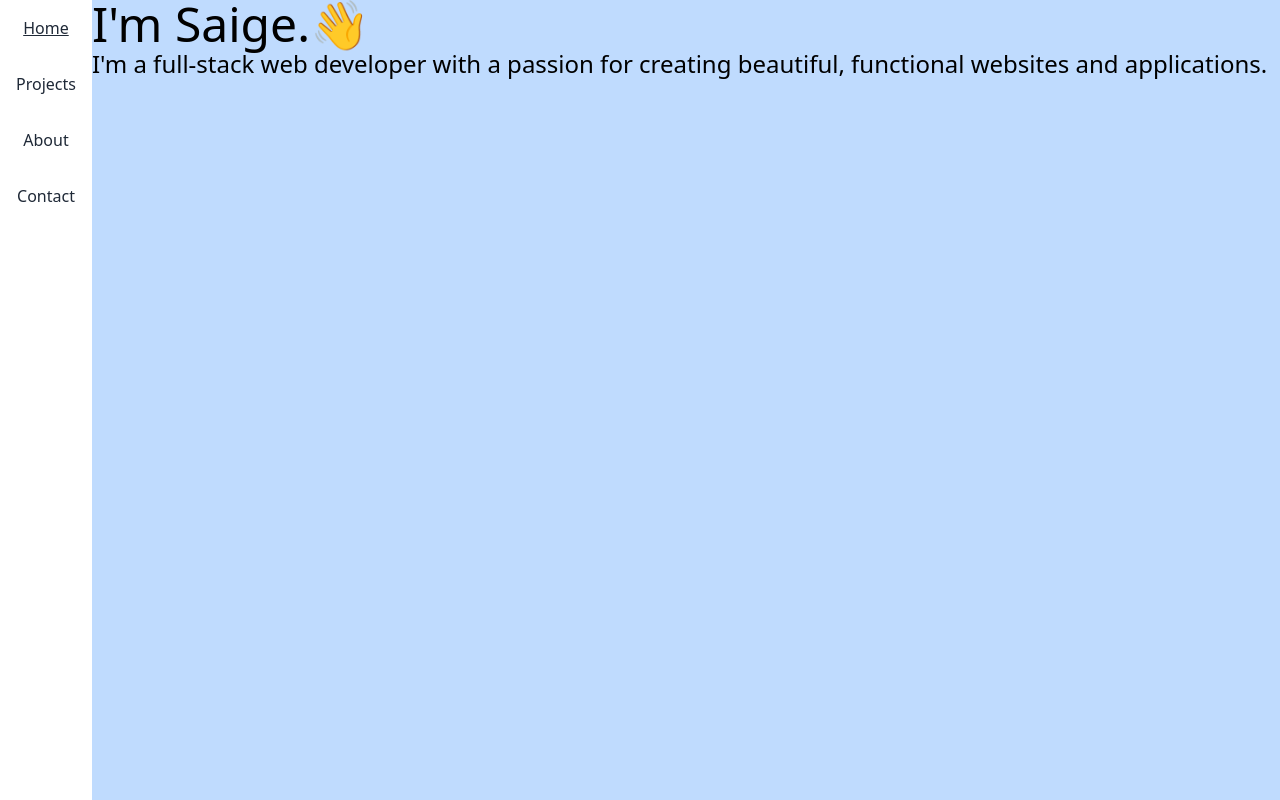
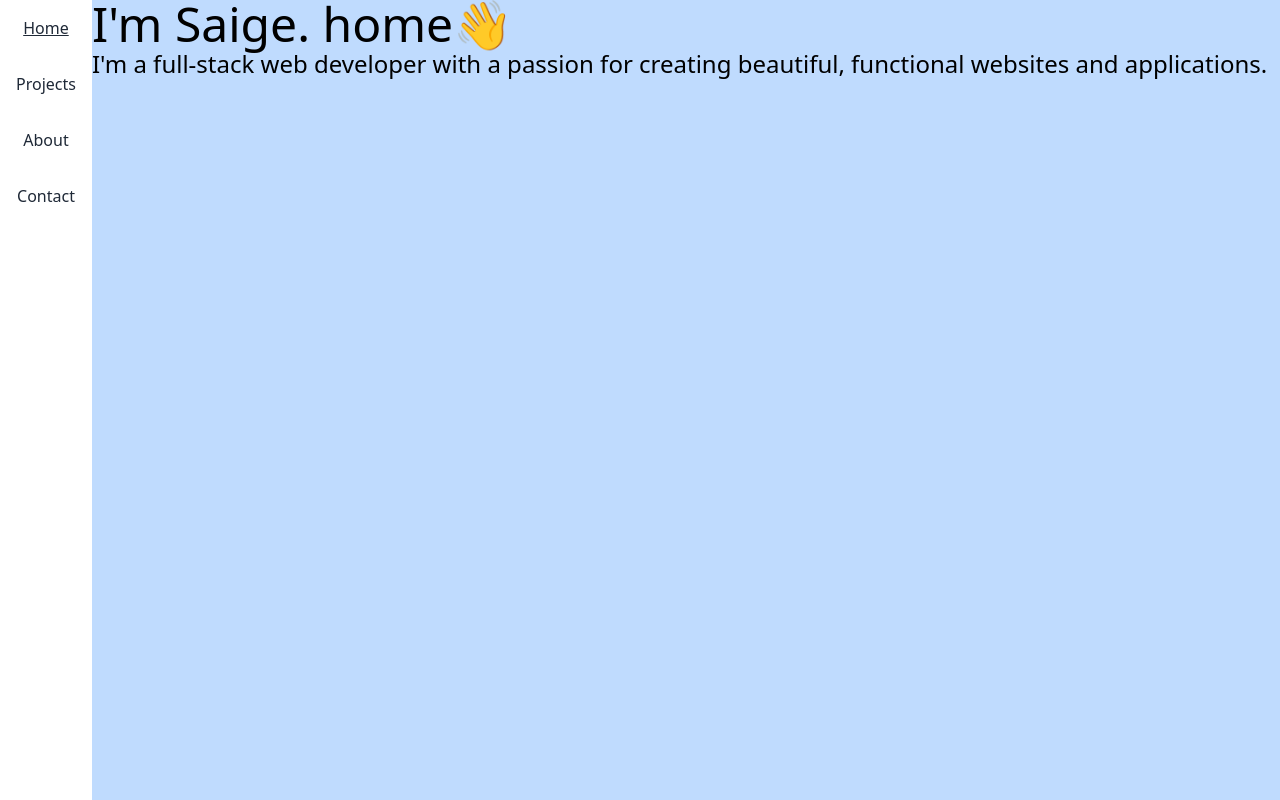
Before and after one commit to Saige243/saigecross.dev, a SvelteKit app: page / in a window 1280 px wide. Built offline with nearby package versions, Linux system fonts and the light colour scheme.

Commit message:
store working

```diff
--- a/src/routes/+page.svelte
+++ b/src/routes/+page.svelte
@@ -1,4 +1,6 @@
 <script lang="ts">
+	import { currentPage } from '../stores';
+
 	function scrollToSection($currentPage: string) {
 		const el = document.getElementById($currentPage);
 		el?.scrollIntoView({ behavior: 'smooth' });
@@ -12,7 +14,7 @@
 
 <article class="scroller">
 	<section id="home" class="bg-blue-200">
-		<h1 class="text-5xl">I'm Saige.👋</h1>
+		<h1 class="text-5xl">I'm Saige. {$currentPage}👋</h1>
 		<h2 class="text-2xl">
 			I'm a full-stack web developer with a passion for creating beautiful, functional websites and
 			applications.
--- a/src/routes/Navbar.svelte
+++ b/src/routes/Navbar.svelte
@@ -1,9 +1,6 @@
 <script lang="ts">
 	import { writable } from 'svelte/store';
-
-	export const currentPage = writable('home');
-
-	$: console.log('currentPage', $currentPage);
+	import { currentPage } from '../stores';
 
 	const pages = writable([
 		{ name: 'Home', id: 'home' },
--- /dev/null
+++ b/src/stores.js
@@ -0,0 +1,3 @@
+import { writable } from 'svelte/store';
+
+export const currentPage = writable('home');
```
